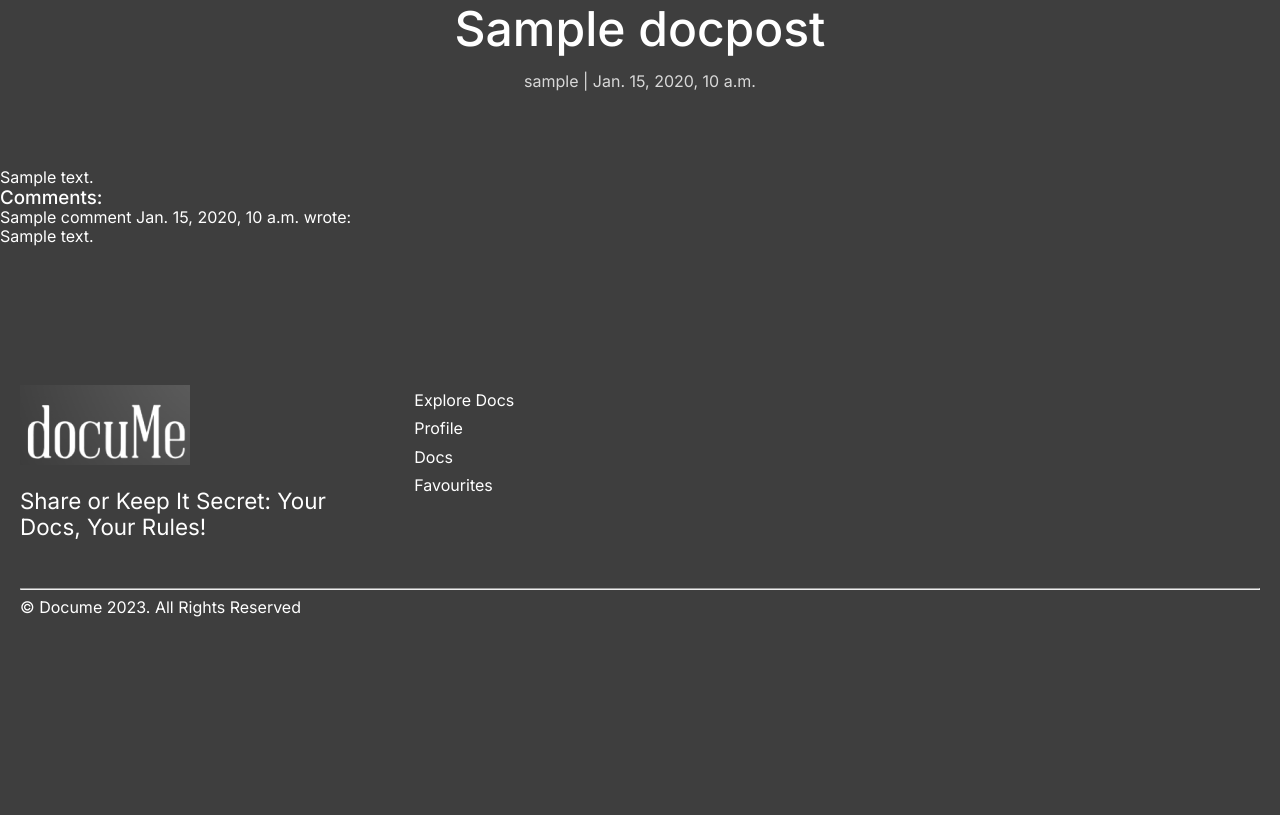
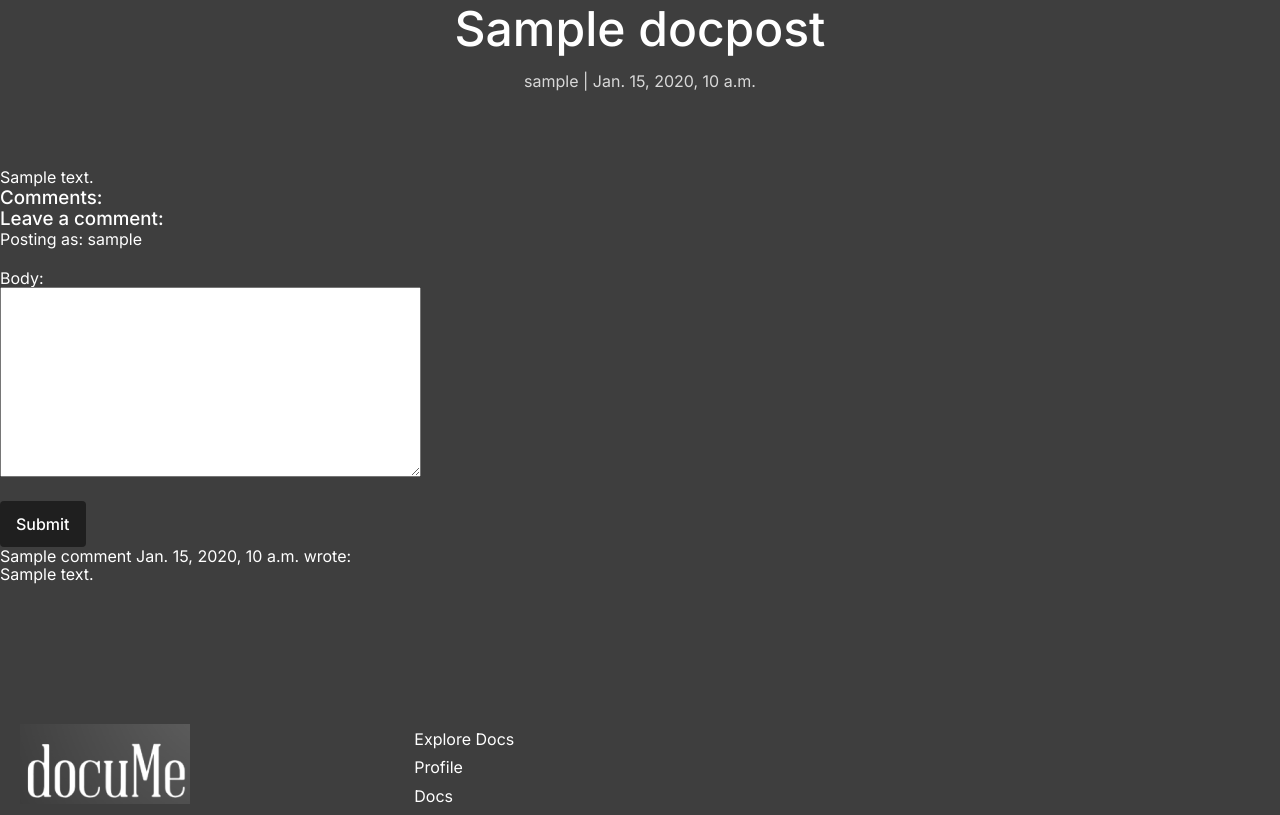
Before and after one commit to saamauro92/docume, a Django app: a page that uses templates/docpost_detail.html in a window 1280 px wide. Shown: the part 162-977 px from the top of the page. Before the commit the page ends 779 px from the top, so only its background shows below. Run offline with Django 3.2, Linux system fonts and the light colour scheme; a user stored in the database is signed in; tables that the repository leaves empty hold one stand-in row (values such as "Sample post"); style sheets or scripts are compiled from the project's sources; some libraries are stand-ins or nearby versions.

Commit message:
Add functionality to comment on posts

```diff
--- a/docuapp/views.py
+++ b/docuapp/views.py
@@ -44,6 +44,35 @@ class DocPostDetail(View):
                 "comments": comments,
                 "liked": liked,
                 "comment_form": CommentForm()
+            },
+        )
+
+    def post(self, request, slug, *args, **kwargs):
+        queryset = DocPost.objects.filter(status=1)
+        docpost = get_object_or_404(queryset, slug=slug)
+        comments = docpost.comment.order_by('created_on')
+        liked = False
+        if docpost.likes.filter(id=self.request.user.id).exists():
+            liked = True
+
+        comment_form = CommentForm(data=request.POST)
+        if comment_form.is_valid():
+            comment = comment_form.save(commit=False)
+            comment_form.instance.email = request.user.email
+            comment_form.instance.name = request.user.username
+            comment.docpost = docpost
+            comment.save()
+        else:
+            comment_form = CommentForm()
+
+        return render(
+            request,
+            "docpost_detail.html",
+            {
+                "docpost": docpost,
+                "comments": comments,
+                "liked": liked,
+                "comment_form": comment_form,
             },
         )
 
--- a/templates/docpost_detail.html
+++ b/templates/docpost_detail.html
@@ -1,4 +1,5 @@
 {% extends 'base.html' %} {% block content %}
+{% load crispy_forms_tags %}
 
 <section class="detail-page container">
     <div class="header">
@@ -23,10 +24,24 @@
             </p>
         </div>
 
+
         <div class="comments">
             <h3>Comments:</h3>
+
+            <div>
+                {% if user.is_authenticated %}
+                <h3>Leave a comment:</h3>
+                <p>Posting as: {{ user.username }}</p>
+                <form method="post" style="margin-top: 1.3em;">
+                    {{ comment_form  }}
+                    {% csrf_token %}
+                    <button type="submit" class="button ">Submit</button>
+                </form>
+                {% endif %}
+
+            </div>
+
             <div class="">
-
                 {% for comment in comments %}
                 <div class="comments">
                     <p class="">
```
